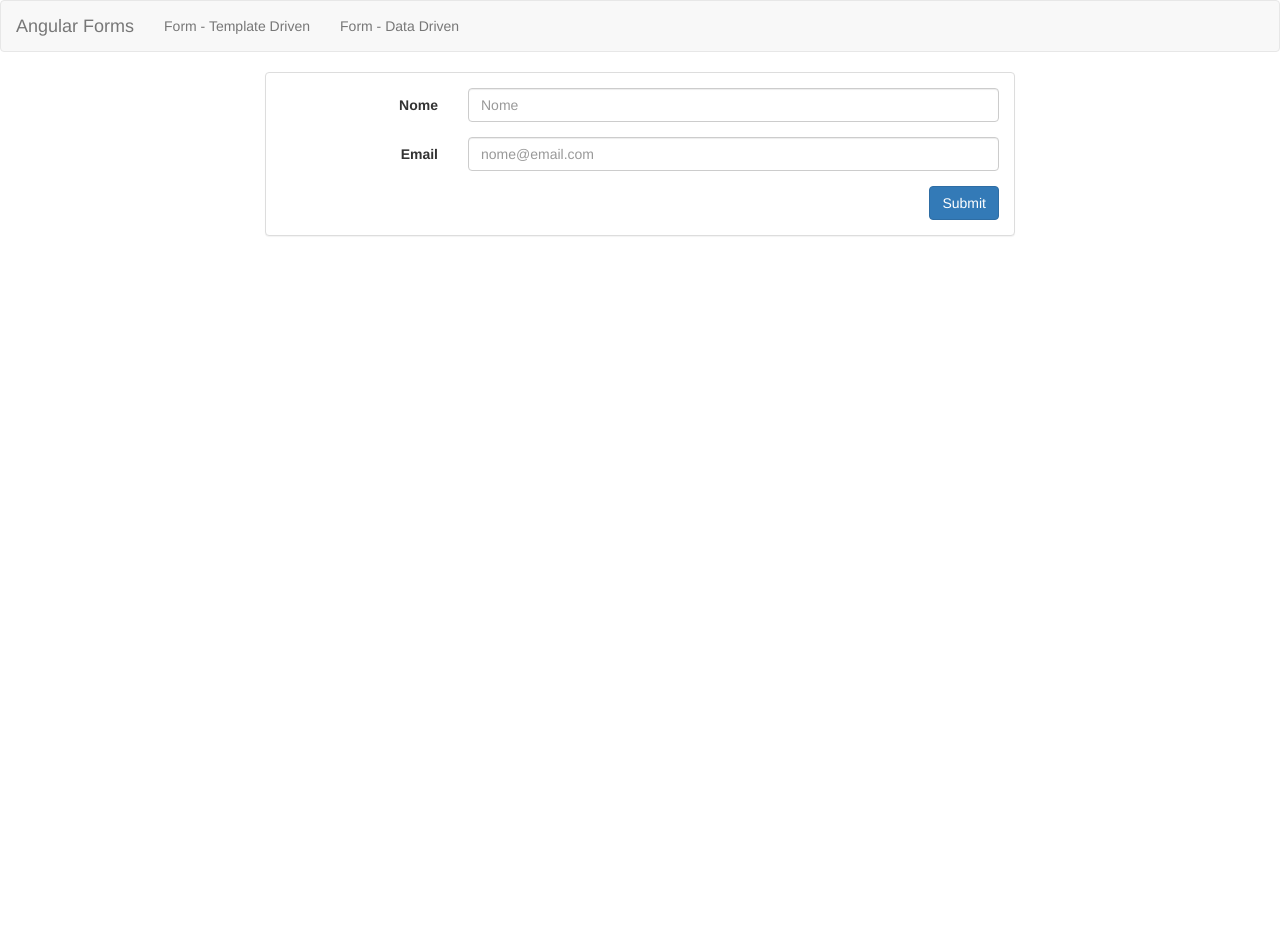
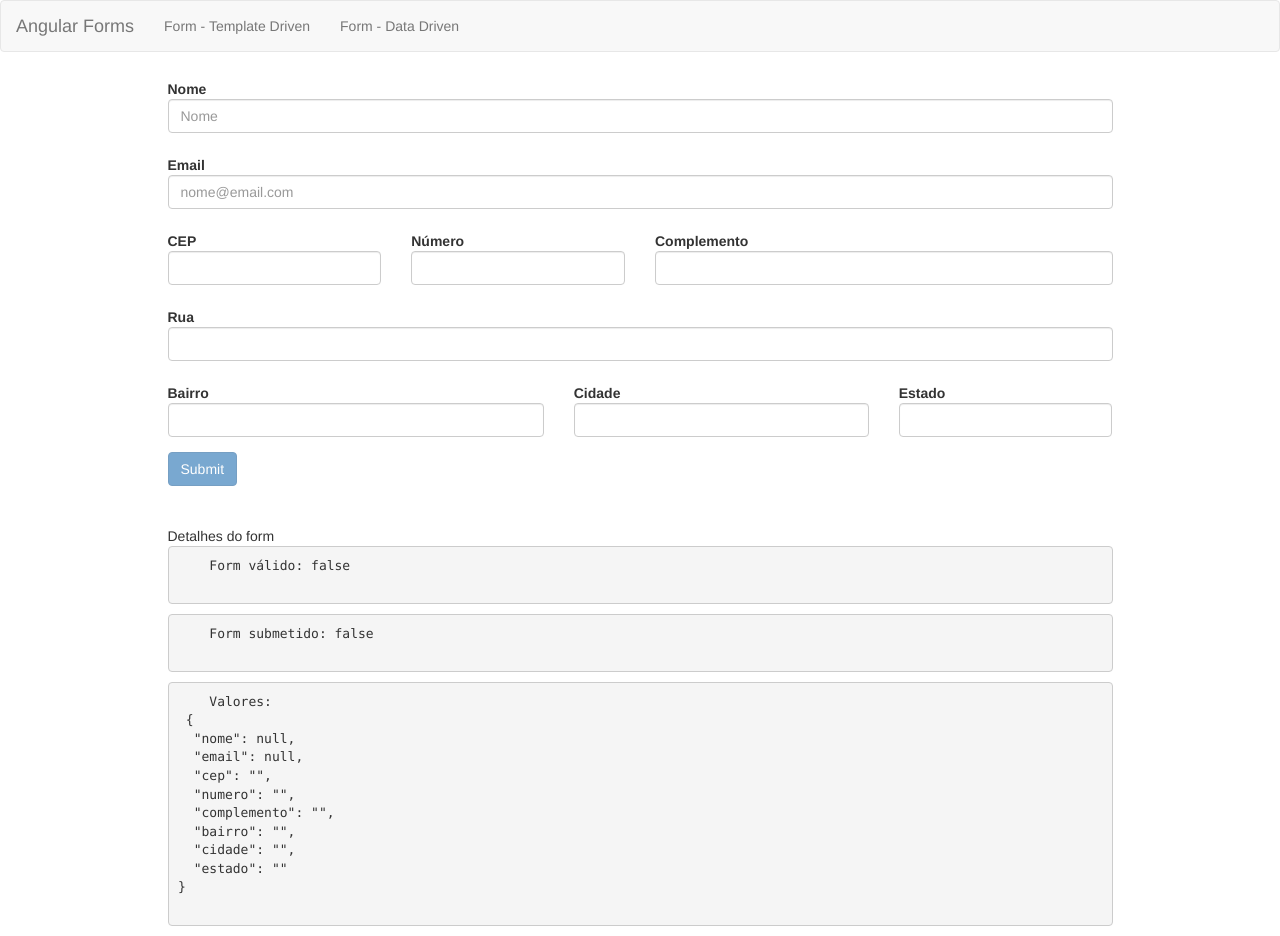
Before and after one commit to matsubrasil/ng4-forms-loianne, an Angular app: page /templateForm in a window 1280 px wide. Before the commit the page ends 800 px from the top, so only its background shows below. Built offline with nearby package versions, Linux system fonts and the light colour scheme.

Commit message:
adicionado endereço

```diff
--- a/src/app/app.module.ts
+++ b/src/app/app.module.ts
@@ -8,6 +8,7 @@ import { AppRoutingModule } from './app-routing.module';
 import { AppComponent } from './app.component';
 import { DataFormComponent } from './component/data-form/data-form.component';
 import { TemplateFormModule } from './component/template-form/template-form.module';
+
 
 @NgModule({
   declarations: [
--- /dev/null
+++ b/src/app/component/form-debug/form-debug.component.html
@@ -0,0 +1,15 @@
+<div style="margin-top:20px" *ngIf="form">
+  <div>
+    Detalhes do form
+  </div>
+  <pre>
+    Form válido: {{ form.valid }}
+  </pre>
+  <pre>
+    Form submetido: {{ form.submitted }}
+  </pre>
+  <pre>
+    Valores: <br> {{ form.value | json }}
+  </pre>
+
+</div>
--- /dev/null
+++ b/src/app/component/form-debug/form-debug.component.ts
@@ -0,0 +1,16 @@
+import { Component, OnInit, Input } from '@angular/core';
+
+@Component({
+  selector: 'app-form-debug',
+  templateUrl: './form-debug.component.html',
+  styleUrls: ['./form-debug.component.css']
+})
+export class FormDebugComponent implements OnInit {
+  @Input() form;
+
+  constructor() { }
+
+  ngOnInit() {
+  }
+
+}
--- a/src/app/component/template-form/template-form.component.html
+++ b/src/app/component/template-form/template-form.component.html
@@ -1,39 +1,148 @@
 <div class="row">
-  <div class="col-sm-8 col-sm-offset-2">
-    <div class="panel panel-default">
-      <div class="panel-body">
+  <div class="col-sm-10 col-sm-offset-1">
+
         <form #f="ngForm" (ngSubmit)="onSubmit(f)" class="form-horizontal">
-
+          <!-- nome -->
           <div class="form-group" [class.has-error]="!nome.valid && nome.touched"
                                   [class.has-feedback]="!nome.valid && nome.touched">
-            <label class="control-label col-sm-3" for="nome">Nome</label>
-            <div class="col-sm-9">
+            <div class="col-sm-12">
+              <label class="control-label" for="nome">Nome</label>
+            </div>
+            <div class="col-sm-12">
               <input type="text" class="form-control" id="nome" placeholder="Nome"
                       name="nome" [ngModel]="usuario.nome" required #nome="ngModel" >
               <span class="glyphicon glyphicon-remove form-control-feedback" aria-hidden="true" *ngIf="!nome.valid && nome.touched"></span>
               <span id="nome" class="sr-only" *ngIf="!nome.valid && nome.touched">(error)</span>
+              <div *ngIf="!nome.valid && nome.touched"
+                    class="alert alert-danger" role="alert">
+                Nome é obrigatório
               </div>
             </div>
-          <!-- <div>
-            {{ nome.className }}
-          </div> -->
-          <div *ngIf="!nome.valid && nome.touched"
-                class="col-sm-9 col-sm-offset-3 alert alert-danger" role="alert">
-            Nome é obrigatório
-          </div>
+          </div> <!-- nome -->
+
+          <!-- email -->
           <div class="form-group" [class.has-error]="!email.valid && email.touched"
                                   [class.has-feedback]="!email.valid && email.touched">
-            <label class="control-label col-sm-3" for="email">Email</label>
-            <div class="col-sm-9">
-              <input type="text" class="form-control" id="email" placeholder="nome@email.com"
-                    name="email" [ngModel]="usuario.email" required email #email="ngModel">
+            <div class="col-sm-12">
+              <label class="control-label" for="email">Email</label>
+            </div>
+            <div class="col-sm-12">
+              <input type="email" class="form-control" id="email" placeholder="nome@email.com"
+                name="email" [ngModel]="usuario.email" required email #email="ngModel" >
               <span class="glyphicon glyphicon-remove form-control-feedback" aria-hidden="true" *ngIf="!email.valid && email.touched"></span>
               <span id="email" class="sr-only" *ngIf="!email.valid && email.touched">(error)</span>
+              <div *ngIf="!email.valid && email.touched"
+                    class="alert alert-danger" role="alert">
+                  E-mail é obrigatório
               </div>
             </div>
-          <button type="submit" class="btn btn-primary pull-right">Submit</button>
+          </div> <!-- email -->
+
+
+
+
+          <div class="form-group"> <!--form-group-->
+            <!-- cep -->
+            <div class="col-md-3" [class.has-error]="!cep.valid && cep.touched"
+                                  [class.has-feedback]="!cep.valid && cep.touched">
+              <label for="cep" class="control-label">CEP</label>
+              <input type="text" class="form-control" id="cep"
+                      name="cep" ngModel required #cep="ngModel">
+              <span class="glyphicon glyphicon-remove form-control-feedback" aria-hidden="true" *ngIf="!cep.valid && cep.touched"></span>
+              <span class="sr-only" *ngIf="!cep.valid && cep.touched">(error)</span>
+              <div *ngIf="!cep.valid && cep.touched"
+                    class="alert alert-danger" role="alert">
+                  CEP é obrigatório
+              </div>
+            </div>
+
+            <!-- numero -->
+            <div class="col-md-3" [class.has-error]="!numero.valid && numero.touched"
+                                  [class.has-feedback]="!numero.valid && numero.touched">
+              <label for="numero" class="control-label">Número</label>
+              <input type="text" class="form-control" id="numero"
+                      name="numero" ngModel required #numero="ngModel">
+              <span class="glyphicon glyphicon-remove form-control-feedback" aria-hidden="true" *ngIf="!numero.valid && numero.touched"></span>
+              <span class="sr-only" *ngIf="!numero.valid && numero.touched">(error)</span>
+              <div *ngIf="!numero.valid && numero.touched"
+                    class="alert alert-danger" role="alert">
+                  Número é obrigatório
+              </div>
+            </div>
+
+            <!-- complemento -->
+            <div class="col-md-6" [class.has-error]="!complemento.valid && complemento.touched"
+                                  [class.has-feedback]="!complemento.valid && complemento.touched">
+              <label for="complemento" class="control-label">Complemento</label>
+              <input type="text" class="form-control" id="complemento"
+                      name="complemento" ngModel #complemento="ngModel">
+            </div>
+          </div> <!--form-group-->
+
+          <!-- rua -->
+          <div class="form-group" [class.has-error]="!rua.valid && rua.touched"
+                                  [class.has-feedback]="!rua.valid && rua.touched">
+            <div class="col-sm-12">
+              <label class="control-label" for="rua">Rua</label>
+            </div>
+            <div class="col-sm-12">
+              <input type="text" class="form-control" id="rua"
+                      name="rua" [ngModel]="usuario.rua" required #rua="ngModel">
+              <span class="glyphicon glyphicon-remove form-control-feedback" aria-hidden="true" *ngIf="!rua.valid && rua.touched"></span>
+              <span id="rua" class="sr-only" *ngIf="!rua.valid && rua.touched">(error)</span>
+              <div *ngIf="!rua.valid && rua.touched"
+                    class="alert alert-danger" role="alert">
+                Rua é obrigatório
+              </div>
+            </div>
+          </div> <!-- rua -->
+
+          <div class="form-group">
+            <!-- bairro -->
+            <div class="col-md-5" [class.has-error]="!bairro.valid && bairro.touched"
+                                  [class.has-feedback]="!bairro.valid && bairro.touched">
+              <label for="bairro" class="control-label">Bairro</label>
+              <input type="text" class="form-control" id="bairro"
+                      name="bairro" ngModel required #bairro="ngModel">
+              <span class="glyphicon glyphicon-remove form-control-feedback" aria-hidden="true" *ngIf="!bairro.valid && bairro.touched"></span>
+              <span class="sr-only" *ngIf="!bairro.valid && bairro.touched">(error)</span>
+              <div *ngIf="!bairro.valid && bairro.touched"
+                    class="alert alert-danger" role="alert">
+                  Bairro é obrigatório
+              </div>
+            </div>
+            <!-- cidade -->
+            <div class="col-md-4" [class.has-error]="!cidade.valid && cidade.touched"
+                                  [class.has-feedback]="!cidade.valid && cidade.touched">
+              <label for="cidade" class="control-label">Cidade</label>
+              <input type="text" class="form-control" id="cidade"
+                      name="cidade" ngModel required #cidade="ngModel">
+              <span class="glyphicon glyphicon-remove form-control-feedback" aria-hidden="true" *ngIf="!cidade.valid && cidade.touched"></span>
+              <span class="sr-only" *ngIf="!cidade.valid && cidade.touched">(error)</span>
+              <div *ngIf="!cidade.valid && cidade.touched"
+                    class="alert alert-danger" role="alert">
+                  Cidade é obrigatório
+              </div>
+            </div>
+            <!-- estado -->
+            <div class="col-md-3" [class.has-error]="!estado.valid && estado.touched"
+                                  [class.has-feedback]="!estado.valid && estado.touched">
+              <label for="estado" class="control-label">Estado</label>
+              <input type="text" class="form-control" id="estado"
+                      name="estado" ngModel required #estado="ngModel">
+              <span class="glyphicon glyphicon-remove form-control-feedback" aria-hidden="true" *ngIf="!estado.valid && estado.touched"></span>
+              <span class="sr-only" *ngIf="!estado.valid && estado.touched">(error)</span>
+              <div *ngIf="!estado.valid && estado.touched"
+                    class="alert alert-danger" role="alert">
+                  Estado é obrigatório
+              </div>
+            </div>
+          </div>
+          <button type="submit" class="btn btn-primary" [disabled]="!f.valid">Submit</button>
+
+          <br/> <br/>
+
+          <app-form-debug [form]="f"></app-form-debug>
         </form>
   </div>
 </div>
-  </div>
-</div>
--- a/src/app/component/template-form/template-form.module.ts
+++ b/src/app/component/template-form/template-form.module.ts
@@ -1,3 +1,4 @@
+import { FormDebugComponent } from './../form-debug/form-debug.component';
 import { NgModule } from '@angular/core';
 import { CommonModule } from '@angular/common';
 import { FormsModule } from '@angular/forms';
@@ -10,7 +11,8 @@ import { TemplateFormComponent } from './template-form.component';
     FormsModule
   ],
   declarations: [
-    TemplateFormComponent
+    TemplateFormComponent,
+    FormDebugComponent
   ]
 })
 export class TemplateFormModule { }
```
Also changed, not shown: src/app/component/form-debug/form-debug.component.css (added). Lines whose indentation alone changed are shown as unchanged.
